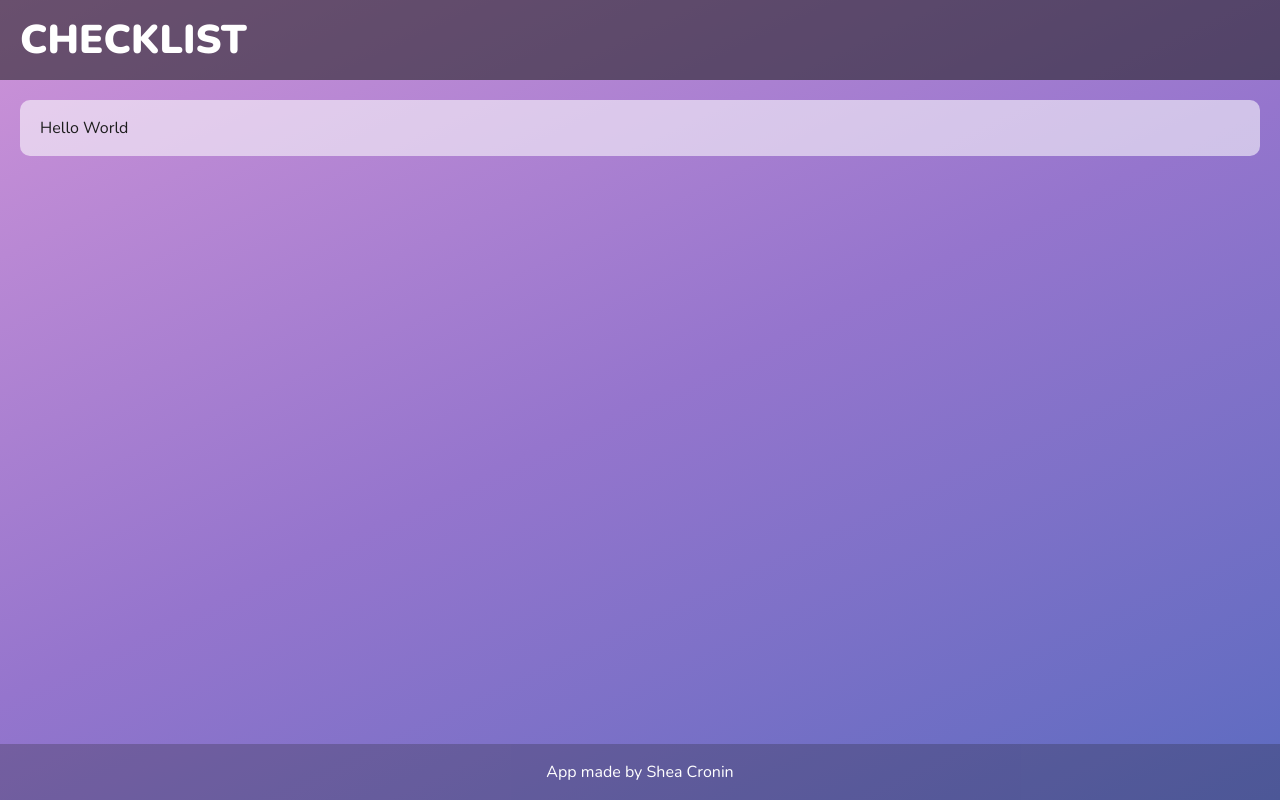
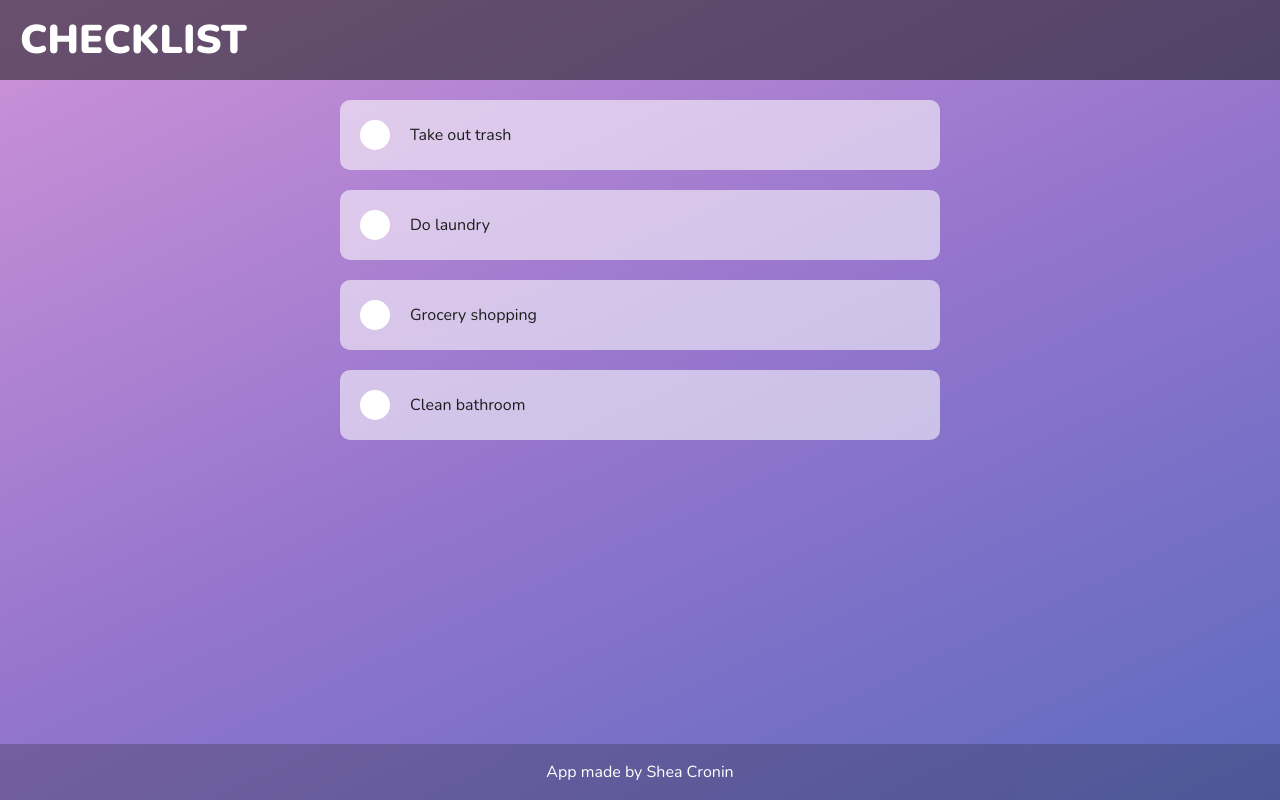
Before and after one commit to sheacronin/checklist, a React (Create React App) app: page / in a window 1280 px wide. Built offline with nearby package versions, Linux system fonts and the light colour scheme.

Commit message:
Breakout initial components and add dummy task data

```diff
--- a/src/App.css
+++ b/src/App.css
@@ -24,10 +24,7 @@ header h1 {
 }
 
 main {
-    background-color: #ffffff90;
-    margin: 20px;
     padding: 20px;
-    border-radius: 10px;
 }
 
 footer {
@@ -39,3 +36,7 @@ footer {
     width: 100vw;
     text-align: center;
 }
+
+button:hover {
+    cursor: pointer;
+}
--- a/src/App.js
+++ b/src/App.js
@@ -1,4 +1,5 @@
 import './App.css';
+import TaskList from './components/TaskList';
 
 function App() {
     return (
@@ -6,7 +7,9 @@ function App() {
             <header>
                 <h1>Checklist</h1>
             </header>
-            <main>Hello World</main>
+            <main>
+                <TaskList />
+            </main>
             <footer>App made by Shea Cronin</footer>
         </div>
     );
--- /dev/null
+++ b/src/components/Task.js
@@ -0,0 +1,12 @@
+import '../styles/Task.css';
+
+function Task({ task }) {
+    return (
+        <article className="task">
+            <button className="complete-task-btn"></button>
+            {task.text}
+        </article>
+    );
+}
+
+export default Task;
--- /dev/null
+++ b/src/components/TaskList.js
@@ -0,0 +1,21 @@
+import Task from './Task';
+import '../styles/TaskList.css';
+
+const tasks = [
+    { id: 1, text: 'Take out trash', completed: false },
+    { id: 2, text: 'Do laundry', completed: false },
+    { id: 3, text: 'Grocery shopping', completed: true },
+    { id: 4, text: 'Clean bathroom', completed: false },
+];
+
+function TaskList() {
+    return (
+        <section className="task-list">
+            {tasks.map((task) => (
+                <Task key={task.id} task={task} />
+            ))}
+        </section>
+    );
+}
+
+export default TaskList;
--- /dev/null
+++ b/src/styles/Task.css
@@ -0,0 +1,21 @@
+.task {
+    background-color: #ffffff90;
+    padding: 20px;
+    border-radius: 10px;
+    margin-bottom: 20px;
+    display: flex;
+    align-items: center;
+}
+
+.complete-task-btn {
+    width: 30px;
+    height: 30px;
+    margin-right: 20px;
+    border-radius: 50%;
+    border: none;
+    background-color: white;
+}
+
+.complete-task-btn:hover {
+    box-shadow: inset 0 0 5px #00000040;
+}
--- /dev/null
+++ b/src/styles/TaskList.css
@@ -0,0 +1,4 @@
+.task-list {
+    max-width: 600px;
+    margin: 0 auto;
+}
```
